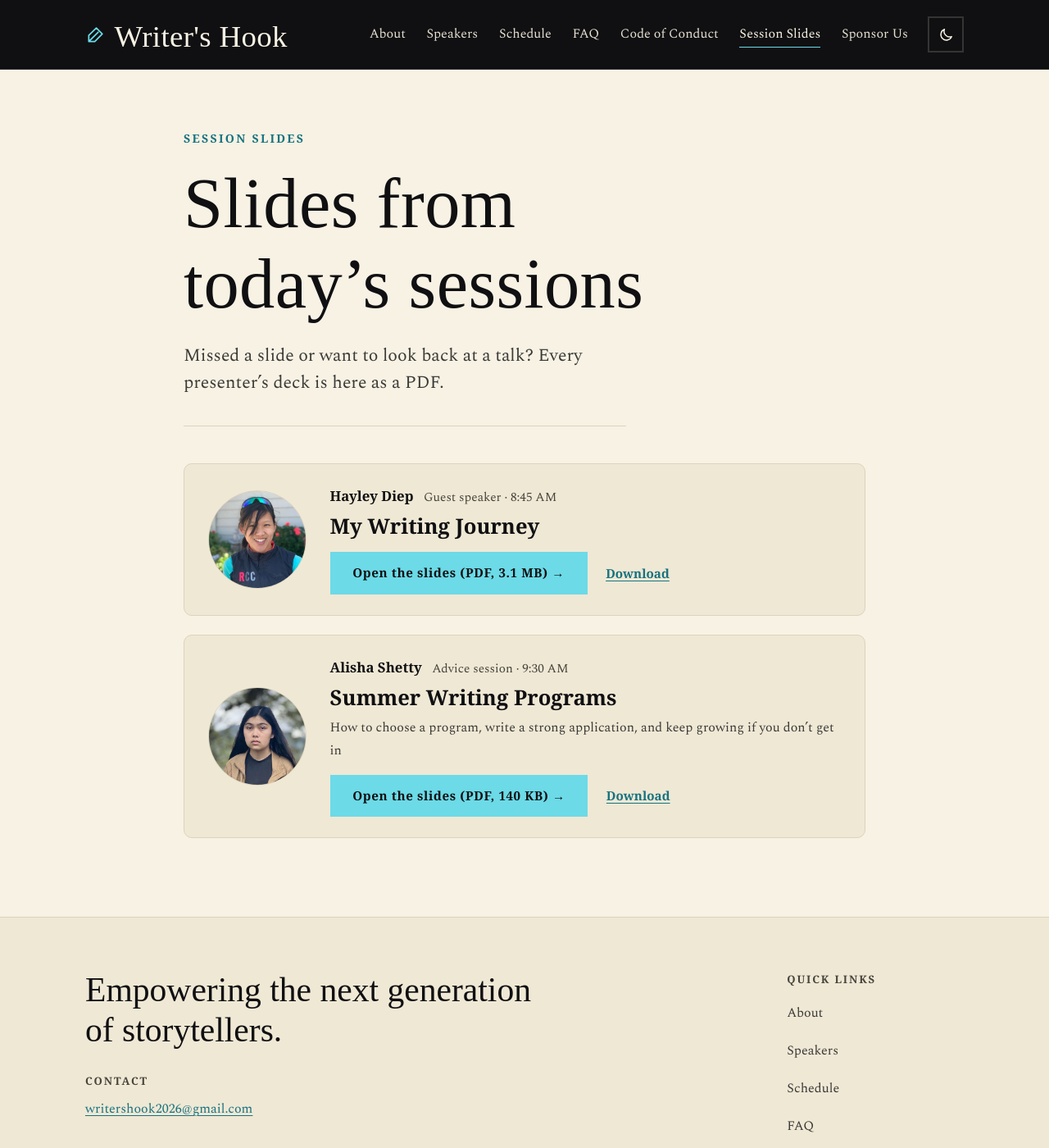
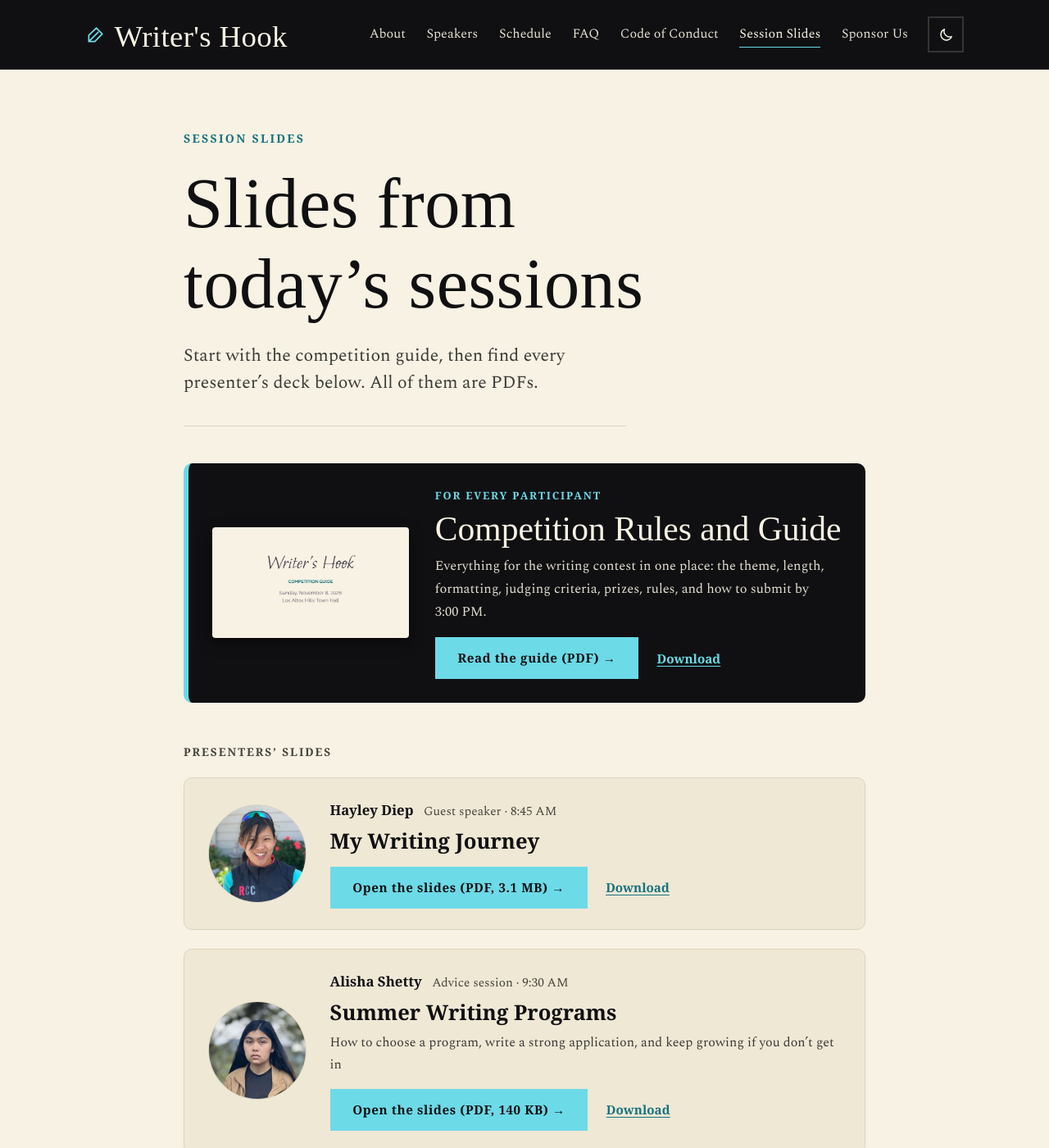
Before and after one commit to Writer-s-Hook/Website, a Jekyll site: the page built from slides.md, in a window 1280 px wide and 1400 px high. Shown: the whole window at 82% size. Built offline with Jekyll 4.4.1, drawn with Linux system fonts in a browser that asks for light colours; some web fonts are replaced.

Commit message:
Feature the competition guide at the top of the Session Slides page
Adds the Writing Competition Rules and Guide PDF to assets/slides/ and
shows it first on /slides/ as its own card on the dark band, with the
guide's cover in place of a speaker photo, so it reads as for everyone
rather than one presenter's talk. The presenters' decks follow under a
"Presenters' slides" heading. Details live in _data/guide.yml.

Co-Authored-By: Claude Opus 5.5 <noreply@anthropic.com>

```diff
--- /dev/null
+++ b/_data/guide.yml
@@ -0,0 +1,10 @@
+# The competition guide, featured above the presenters' decks on /slides/.
+# It isn't tied to a speaker, so it gets its own card with a cover image.
+title: "Competition Rules and Guide"
+eyebrow: "For every participant"
+summary: >-
+  Everything for the writing contest in one place: the theme, length,
+  formatting, judging criteria, prizes, rules, and how to submit by 3:00&nbsp;PM.
+pdf: "assets/slides/writers-hook-competition-guide.pdf"
+cover: "images/slides/competition-guide-cover.jpg"
+size: "150 KB"
--- a/_includes/decks.html
+++ b/_includes/decks.html
@@ -1,8 +1,28 @@
 {% comment %}
+  The competition guide from _data/guide.yml comes first, as a featured card.
   One card per deck from _data/decks.yml: the presenter's round photo, name and
   session, the deck title, and a button that opens the PDF hosted on this site, plus a Download link.
 {% endcomment %}
+{% assign g = site.data.guide %}
+{% if g.pdf %}
+{% assign gpdf = g.pdf | relative_url %}
+<section class="guide-card" aria-labelledby="guide-title">
+  <a class="guide-cover" href="{{ gpdf }}" target="_blank" rel="noopener" tabindex="-1" aria-hidden="true">
+    <img src="{{ g.cover | relative_url }}" alt="" width="720" height="405" loading="lazy">
+  </a>
+  <div class="guide-body">
+    <p class="guide-eyebrow">{{ g.eyebrow }}</p>
+    <h2 class="guide-title" id="guide-title">{{ g.title }}</h2>
+    <p class="guide-summary">{{ g.summary }}</p>
+    <div class="deck-actions">
+      <a class="btn guide-link" href="{{ gpdf }}" target="_blank" rel="noopener">Read the guide (PDF) &rarr;</a>
+      <a class="deck-download" href="{{ gpdf }}" download>Download</a>
+    </div>
+  </div>
+</section>
+{% endif %}
 {% if site.data.decks.size > 0 %}
+<h2 class="decks-heading">Presenters&rsquo; slides</h2>
 <ul class="decks">
   {% for d in site.data.decks %}
   <li class="deck">
--- a/_sass/components/_decks.scss
+++ b/_sass/components/_decks.scss
@@ -1,8 +1,13 @@
 @use "../base/variables" as *;
 
-// /slides/: one row per deck, photo at the left, title and link at the right.
+// /slides/: the competition guide on a dark band first, then one row per deck, photo at the left, title and link at the right.
+.decks-heading {
+  margin: 3rem 0 0;
+  font-family: $subhead; font-weight: 700; font-size: .85rem;
+  letter-spacing: .14em; text-transform: uppercase; color: var(--muted);
+}
 .decks {
-  list-style: none; padding: 0; margin: 2.2rem 0 0;
+  list-style: none; padding: 0; margin: 1.2rem 0 0;
   display: flex; flex-direction: column; gap: 1.4rem;
   max-width: none;
 }
@@ -52,3 +57,42 @@
   .deck-photo { width: 5.5rem; height: 5.5rem; }
   .deck-session { display: block; margin: .15rem 0 0; }
 }
+
+// The competition guide is for everyone, not one speaker's talk, so it sits
+// on the dark band (like the header and hero) with its cover in place of a photo.
+.guide-card {
+  @include on-band;
+  margin-top: 2.2rem; max-width: none;
+  display: grid; grid-template-columns: minmax(0, 15rem) minmax(0, 1fr);
+  align-items: center; gap: 2rem;
+  padding: 1.8rem;
+  border-radius: 10px;
+  border-left: 6px solid var(--accent);
+}
+.guide-cover {
+  display: block;
+  img {
+    display: block; width: 100%; height: auto;
+    border-radius: 4px;
+    box-shadow: 0 6px 18px rgba(0, 0, 0, .45);
+  }
+}
+.guide-body { display: flex; flex-direction: column; gap: .5rem; min-width: 0; }
+.guide-eyebrow {
+  margin: 0;
+  font-family: $subhead; font-weight: 700; font-size: .8rem;
+  letter-spacing: .14em; text-transform: uppercase; color: var(--accent);
+}
+.guide-title {
+  margin: 0;
+  font-family: $display; font-weight: 400;
+  font-size: 2.6rem; line-height: 1.1; color: var(--ink);
+}
+.guide-summary { margin: 0; font-size: 1.02rem; color: var(--ink-soft); }
+.guide-link { white-space: nowrap; background: var(--accent); color: var(--accent-on); border-color: var(--accent); }
+.guide-link:hover { background: transparent; color: var(--accent); }
+
+@media (max-width: 600px) {
+  .guide-card { grid-template-columns: 1fr; gap: 1.2rem; padding: 1.3rem; }
+  .guide-title { font-size: 2.2rem; }
+}
--- a/slides.md
+++ b/slides.md
@@ -6,8 +6,8 @@ permalink: "/slides/"
 eyebrow: Session Slides
 headline: Slides from today’s sessions
 standfirst: >-
-  Missed a slide or want to look back at a talk? Every presenter’s deck is here
-  as a PDF.
+  Start with the competition guide, then find every presenter’s deck below.
+  All of them are PDFs.
 description: >-
   Slide decks from the Writer's Hook guest speakers and sessions, as PDFs.
 ---
```
Also changed, not shown: images/slides/competition-guide-cover.jpg (added), 1 other file.
